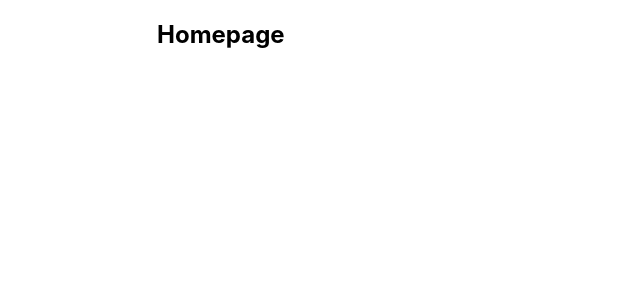
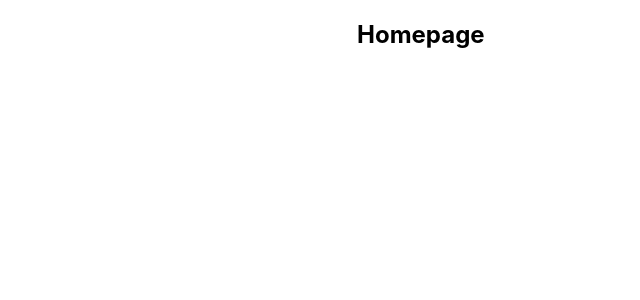
Before and after one commit to dfitzgerald7/calender-front-end, a React (Create React App) app: page / in a window 1280 px wide. Shown: the top 300 px of the page, without its empty margins (83-723 px from the left). Built offline with nearby package versions, Linux system fonts and the light colour scheme.

Commit message:
added appContainer css

```diff
--- a/src/App.css
+++ b/src/App.css
@@ -1,3 +1,9 @@
 .App {
   text-align: center;
 }
+
+.appContainer {
+  width: 400px;
+  margin-left: auto;
+  margin-right: auto;
+}
```
